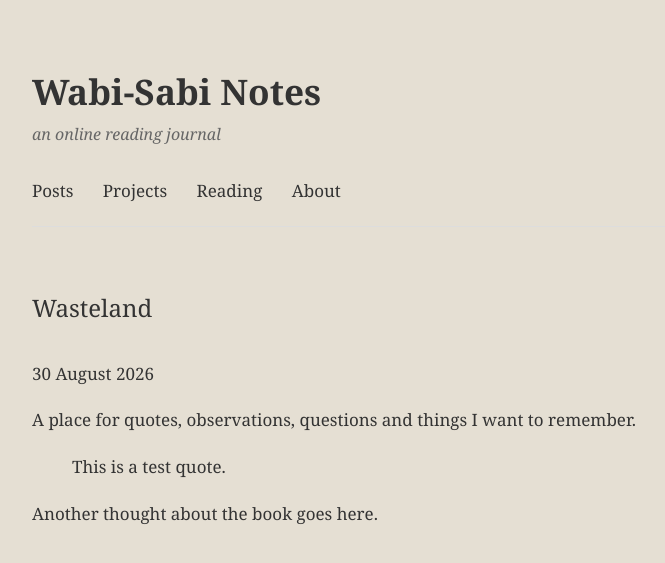
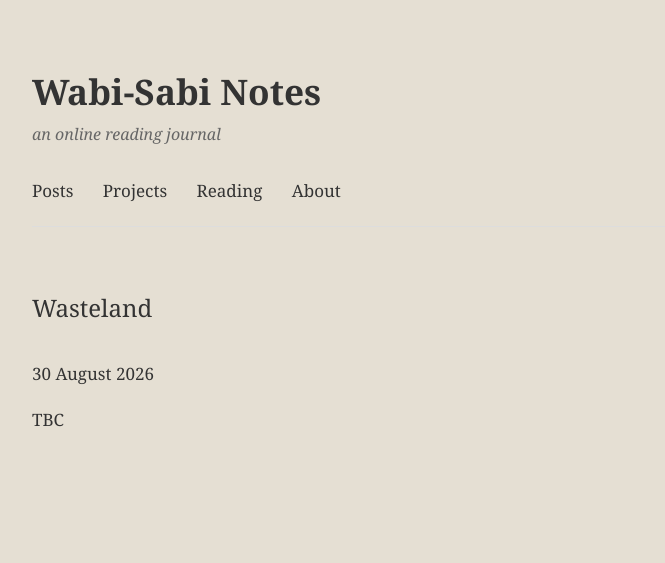
Before and after one commit to bakeramy/wabisabinotes, a Jekyll site: the page built from _notes/2026-08-30-wasteland.md, in a window 1280 px wide. Shown: the top 563 px of the page, without its empty margins (228-893 px from the left). Built offline with Jekyll 4.4.1, drawn with Linux system fonts in a browser that asks for light colours.

Commit message:
Update 2026-08-30-wasteland.md

```diff
--- a/_notes/2026-08-30-wasteland.md
+++ b/_notes/2026-08-30-wasteland.md
@@ -4,8 +4,4 @@ title: Wasteland
 date: 2026-08-30
 ---
 
-A place for quotes, observations, questions and things I want to remember.
-
-> This is a test quote.
-
-Another thought about the book goes here.
+TBC
```
